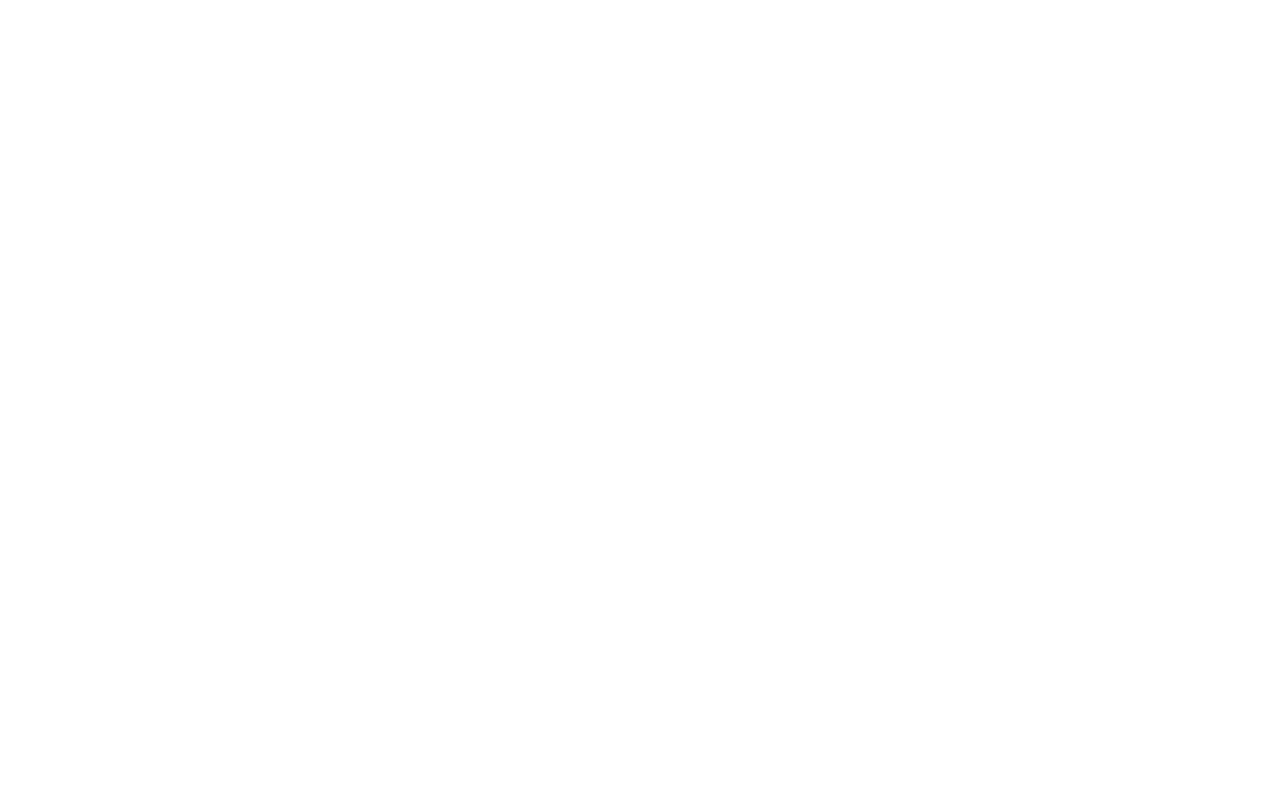
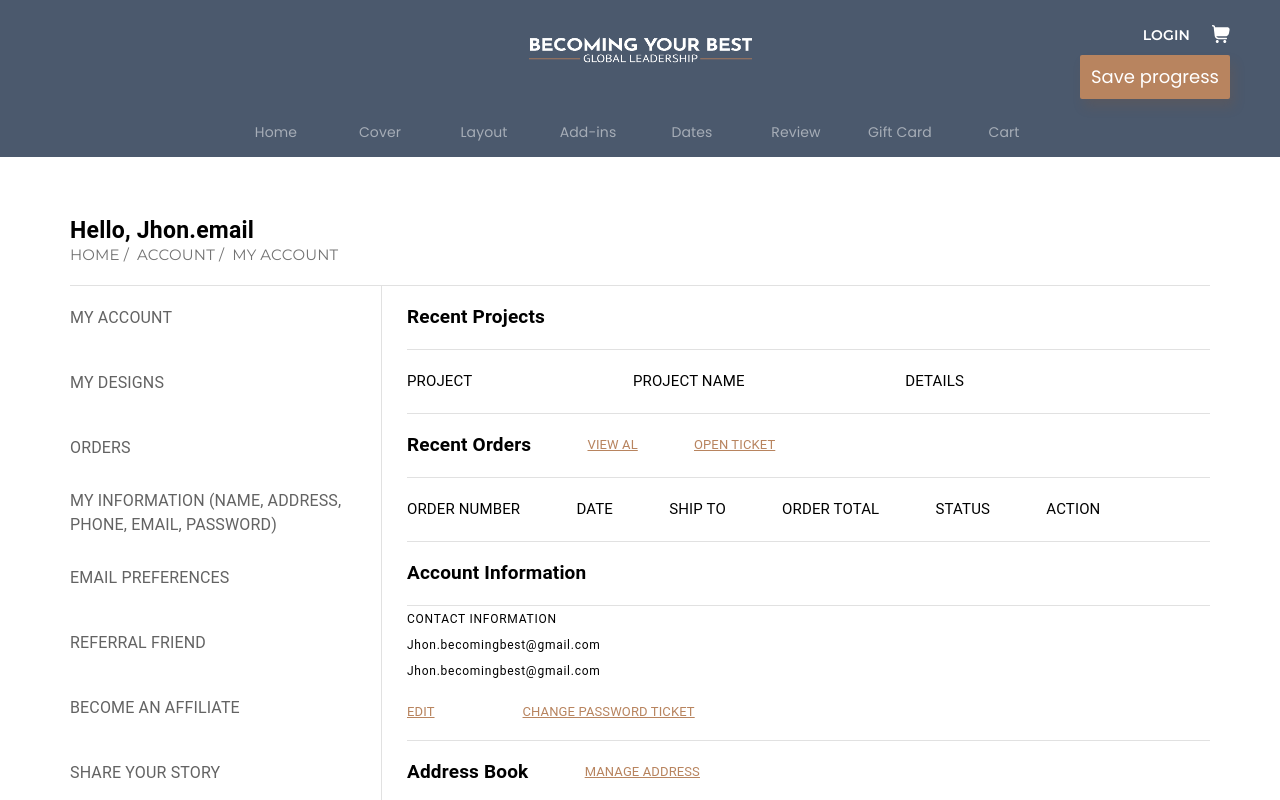
Before and after one commit to jayanta-developer/print_on_demand, a React (Create React App) app: page /account/my-account in a window 1280 px wide. Before the commit this address had no page. Shown: the top 800 px of the page. Built offline with nearby package versions, Linux system fonts and the light colour scheme.

Commit message:
my account page done

```diff
--- a/src/App.js
+++ b/src/App.js
@@ -10,6 +10,7 @@
 import Review from "./Pages/Home/Review";
 import Cart from "./Pages/Cart";
 import ShippingInfo from "./Pages/ShippingInfo";
+import MyAccount from "./Pages/MyAccount";
 
 export default function App() {
   return (
@@ -23,6 +24,7 @@
         <Route path="/review" element={<Review />} />
         <Route path="/cart" element={<Cart />} />
         <Route path="/shippingInfo" element={<ShippingInfo />} />
+        <Route path="/account/my-account" element={<MyAccount />} />
       </Routes>
     </>
   );
--- /dev/null
+++ b/src/Pages/MyAccount/index.jsx
@@ -0,0 +1,132 @@
+import React from "react";
+import { Box, Typography } from "@mui/material";
+import "./style.css";
+
+//component
+import NavBar from "../NavBar";
+import Footer from "../Footer";
+
+
+
+export default function MyAccount() {
+  return (
+    <>
+      <NavBar />
+      <Box className="myAccountContainer">
+
+        <Box className="myAccountHeader">
+          <Typography className="myAccountHeaderText">
+            Hello, Jhon.email
+          </Typography>
+          <Box className="myAccountHeaderNavigation">
+            <Typography mr={1}>HOME / </Typography>
+            <Typography mr={1}>ACCOUNT / </Typography>
+            <Typography mr={1}>MY ACCOUNT </Typography>
+          </Box>
+        </Box>
+
+        <Box className="myAccountInfoBox">
+          <Box className="myAccountSideMenu">
+
+            <Box className="myAccountSideMenuItem">
+              <Typography className="myAccountSideMenuItemText">MY ACCOUNT</Typography>
+            </Box>
+            <Box className="myAccountSideMenuItem">
+              <Typography className="myAccountSideMenuItemText">MY DESIGNS</Typography>
+            </Box>
+            <Box className="myAccountSideMenuItem">
+              <Typography className="myAccountSideMenuItemText">ORDERS</Typography>
+            </Box>
+            <Box className="myAccountSideMenuItem">
+              <Typography className="myAccountSideMenuItemText">MY INFORMATION (NAME, ADDRESS, PHONE, EMAIL, PASSWORD)</Typography>
+            </Box>
+            <Box className="myAccountSideMenuItem">
+              <Typography className="myAccountSideMenuItemText">EMAIL PREFERENCES</Typography>
+            </Box>
+            <Box className="myAccountSideMenuItem">
+              <Typography className="myAccountSideMenuItemText">REFERRAL FRIEND</Typography>
+            </Box>
+            <Box className="myAccountSideMenuItem">
+              <Typography className="myAccountSideMenuItemText">BECOME AN AFFILIATE</Typography>
+            </Box>
+            <Box className="myAccountSideMenuItem">
+              <Typography className="myAccountSideMenuItemText">SHARE YOUR STORY</Typography>
+            </Box>
+            <Box className="myAccountSideMenuItem">
+              <Typography className="myAccountSideMenuItemText">LOGOUT</Typography>
+            </Box>
+
+          </Box>
+
+          <Box className="myAccountDetailsBox">
+
+            {/* my account info  */}
+            <Box className="myAccountTab">
+              <Box className="myAccountTabItem">
+                <Typography className="myAccountTabHeader">Recent Projects</Typography>
+              </Box>
+              <Box className="myAccountTabItem myAccountTabSubSpacing">
+                <Typography className="myAccountTabSubHeader ">PROJECT</Typography>
+                <Typography className="myAccountTabSubHeader ">PROJECT NAME</Typography>
+                <Typography className="myAccountTabSubHeader ">DETAILS</Typography>
+              </Box>
+              <Box className="myAccountTabItem myAccountTabSubYSpacing2">
+                <Typography className="myAccountTabHeader">Recent Orders</Typography>
+                <Typography className="myAccountTabLinkText">VIEW AL</Typography>
+                <Typography className="myAccountTabLinkText">OPEN TICKET</Typography>
+
+              </Box>
+
+              <Box className="myAccountTabItem myAccountTabSubSpacing2">
+                <Typography className="myAccountTabSubHeader">ORDER NUMBER</Typography>
+                <Typography className="myAccountTabSubHeader">DATE</Typography>
+                <Typography className="myAccountTabSubHeader">SHIP TO</Typography>
+                <Typography className="myAccountTabSubHeader">ORDER TOTAl</Typography>
+                <Typography className="myAccountTabSubHeader">STATUS</Typography>
+                <Typography className="myAccountTabSubHeader">ACTION</Typography>
+              </Box>
+              <Box className="myAccountTabItem">
+                <Typography className="myAccountTabHeader">Account Information</Typography>
+              </Box>
+
+              <Box className="myAccountTabItem2">
+                <Typography className="myAccountTabSubHeaderEmail">CONTACT INFORMATION</Typography>
+                <Typography className="myAccountTabSubHeaderEmail">Jhon.becomingbest@gmail.com</Typography>
+                <Typography className="myAccountTabSubHeaderEmail">Jhon.becomingbest@gmail.com</Typography>
+                <Box sx={{ display: "flex", flexDirection: "row", justifyContent: "space-between" }}>
+                  <Typography mr={11} className="myAccountTabLinkText">EDIT</Typography>
+                  <Typography className="myAccountTabLinkText">CHANGE PASSWORD TICKET</Typography>
+                </Box>
+
+              </Box>
+
+              <Box className="myAccountTabItem myAccountTabSubYSpacing2">
+                <Typography className="myAccountTabHeader">Address Book</Typography>
+                <Typography className="myAccountTabLinkText">MANAGE ADDRESS</Typography>
+
+
+              </Box>
+
+              <Box className="myAccountTabItem">
+                <Typography className="myAccountTabHeader">0</Typography>
+
+              </Box>
+
+
+
+            </Box>
+
+
+          </Box>
+
+        </Box>
+
+
+
+
+
+      </Box>
+      <Footer />
+    </>
+  );
+}
--- /dev/null
+++ b/src/Pages/MyAccount/style.css
@@ -0,0 +1,150 @@
+.myAccountContainer {
+  width: 100%;
+  padding: 62px 70px 0px 70px;
+}
+.myAccountHeader {
+  width: 100%;
+  padding-bottom: 18px;
+  border-bottom: 1px solid #e1e1e1;
+}
+.myAccountHeaderText {
+  color: #000;
+  font-family: "Montserrat";
+  font-size: 23px !important;
+  font-style: normal;
+  font-weight: 600 !important;
+  line-height: 24px !important;
+}
+.myAccountHeaderNavigation {
+  display: flex;
+  flex-direction: row;
+}
+.myAccountHeaderNavigation p {
+  color: #727272;
+  font-family: "Montserrat";
+  font-size: 15px !important;
+  font-style: normal;
+  font-weight: 400 !important;
+  line-height: 24px !important;
+}
+.myAccountInfoBox {
+  width: 100%;
+  display: flex;
+  flex-direction: row;
+}
+.myAccountSideMenu {
+  width: 311px;
+  display: flex;
+  flex-direction: column;
+}
+.myAccountSideMenuItem {
+  width: 100%;
+  height: 65px;
+  display: flex;
+  justify-content: start;
+  align-items: center;
+}
+.myAccountSideMenuItemText {
+  color: #636363;
+  font-family: "Montserrat";
+  font-size: 15px;
+  font-style: normal;
+  font-weight: 400;
+  line-height: 56px; /* 373.333% */
+  text-transform: uppercase;
+}
+.myAccountDetailsBox {
+  width: 100%;
+  border-left: 1px solid #e1e1e1;
+}
+
+/* my account info */
+.myAccountTab {
+  width: 100%;
+  display: flex;
+  flex-direction: column;
+  padding-left: 25px;
+}
+.myAccountTabItem {
+  width: 100%;
+  height: 64px;
+  border-bottom: 1px solid #e1e1e1;
+  display: flex;
+  align-items: center;
+  flex-direction: row;
+}
+.myAccountTabItem2 {
+  width: 100%;
+  border-bottom: 1px solid #e1e1e1;
+  display: flex;
+  align-items: start;
+  flex-direction: column;
+}
+.myAccountTabHeader {
+  color: #000;
+  font-family: "Montserrat";
+  font-size: 19px !important;
+  font-style: normal;
+  font-weight: 600 !important;
+  line-height: 24px !important;
+}
+.myAccountTabSubHeader {
+  color: #000;
+  font-family: "Montserrat";
+  font-size: 12px !important;
+  font-style: normal;
+  font-weight: 400 !important;
+  line-height: 56px !important;
+  text-transform: uppercase;
+}
+.myAccountTabSubHeaderEmail {
+  color: #000;
+  font-family: "Montserrat";
+  font-size: 12px !important;
+  font-style: normal;
+  font-weight: 400 !important;
+  line-height: 26px !important;
+  letter-spacing: 0.75px !important;
+}
+.myAccountTabLinkText {
+  color: #b8845f;
+  font-family: "Montserrat";
+  font-size: 13px !important;
+  font-style: normal;
+  font-weight: 400 !important;
+  line-height: 56px !important;
+  text-decoration-line: underline;
+  text-transform: uppercase;
+}
+.myAccountTabSubSpacing p {
+  margin-right: 12% !important;
+}
+.myAccountTabSubSpacing2 p {
+  margin-right: 7% !important;
+}
+.myAccountTabSubYSpacing2 p {
+  margin-right: 7% !important;
+}
+
+/* Tab view*/
+@media only screen and (min-width: 768px) {
+  .myAccountTabSubSpacing2 p {
+    margin-right: 3% !important;
+  }
+}
+
+/* Desktop view */
+@media only screen and (min-width: 1000px) {
+  .myAccountSideMenu {
+    min-width: 311px;
+  }
+  .myAccountTabSubSpacing2 p {
+    margin-right: 7% !important;
+  }
+  .myAccountTabSubHeader {
+    font-size: 15px !important;
+  }
+  .myAccountTabSubSpacing p {
+    margin-right: 20% !important;
+  }
+}
```
